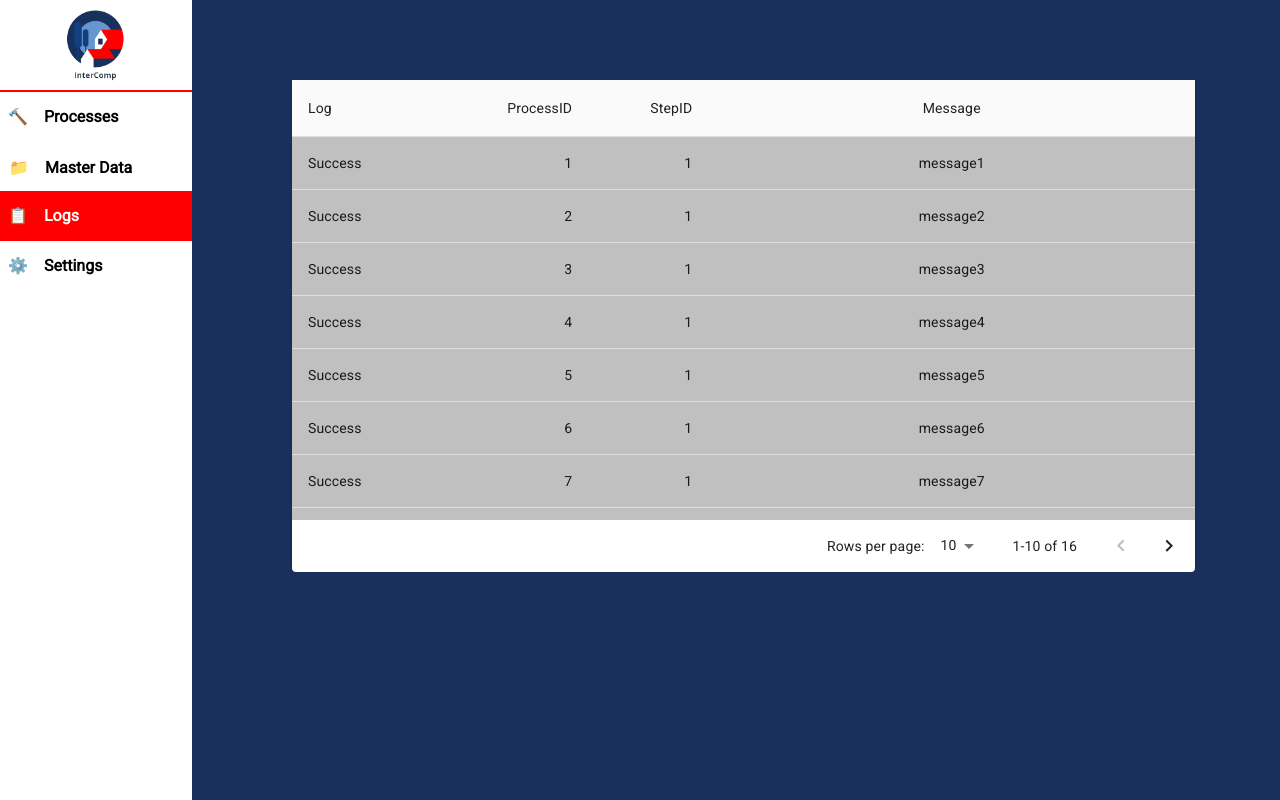
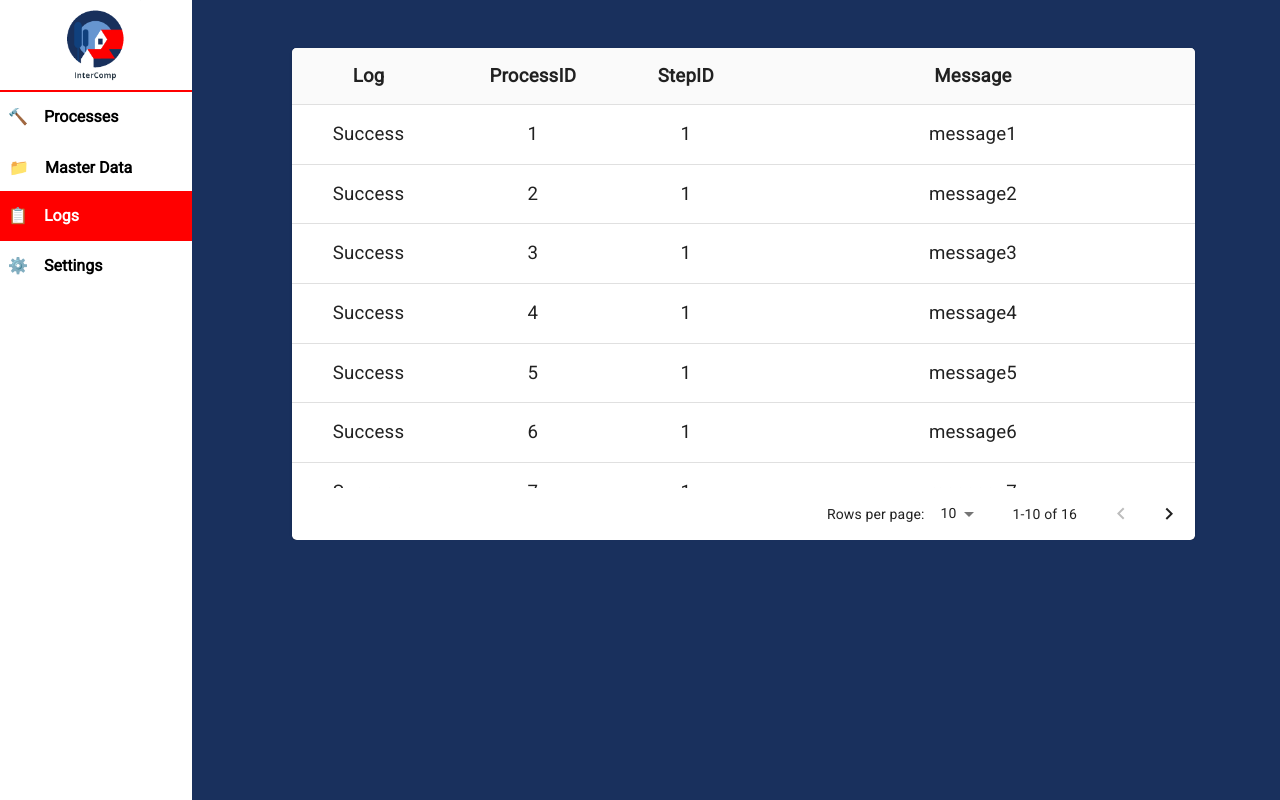
Before and after one commit to TomasNovo/FEUP-SINF, a React (Create React App) app in the folder frontend/: page /logs in a window 1280 px wide. Built offline with nearby package versions, Linux system fonts and the light colour scheme; some icons are missing.

Commit message:
style: slightly change logs table style

```diff
--- a/frontend/src/components/Logs/Logs.css
+++ b/frontend/src/components/Logs/Logs.css
@@ -0,0 +1,31 @@
+#logs-table
+{
+    margin-top: 3em;
+    border-radius: 0.3em !important;
+}
+
+#logs-table > :first-child
+{
+    border-radius: 0.3em !important;
+}
+
+#logs-table thead
+{
+    border-bottom: 5px solid red;
+}
+
+#logs-table th, #logs-table td
+{
+    font-size: 14pt;
+    text-align: center;
+}
+
+#logs-table th
+{
+    font-weight: bold;
+}
+
+#logs-table td
+{
+    background-color: white;
+}
--- a/frontend/src/components/Logs/table.js
+++ b/frontend/src/components/Logs/table.js
@@ -85,7 +85,7 @@ export default function StickyHeadTable() {
   };
 
   return (
-    <Paper className={classes.root}>
+    <Paper id="logs-table" className={classes.root}>
       <div className={classes.tableWrapper}>
         <Table stickyHeader aria-label="sticky table">
           <TableHead>
```
